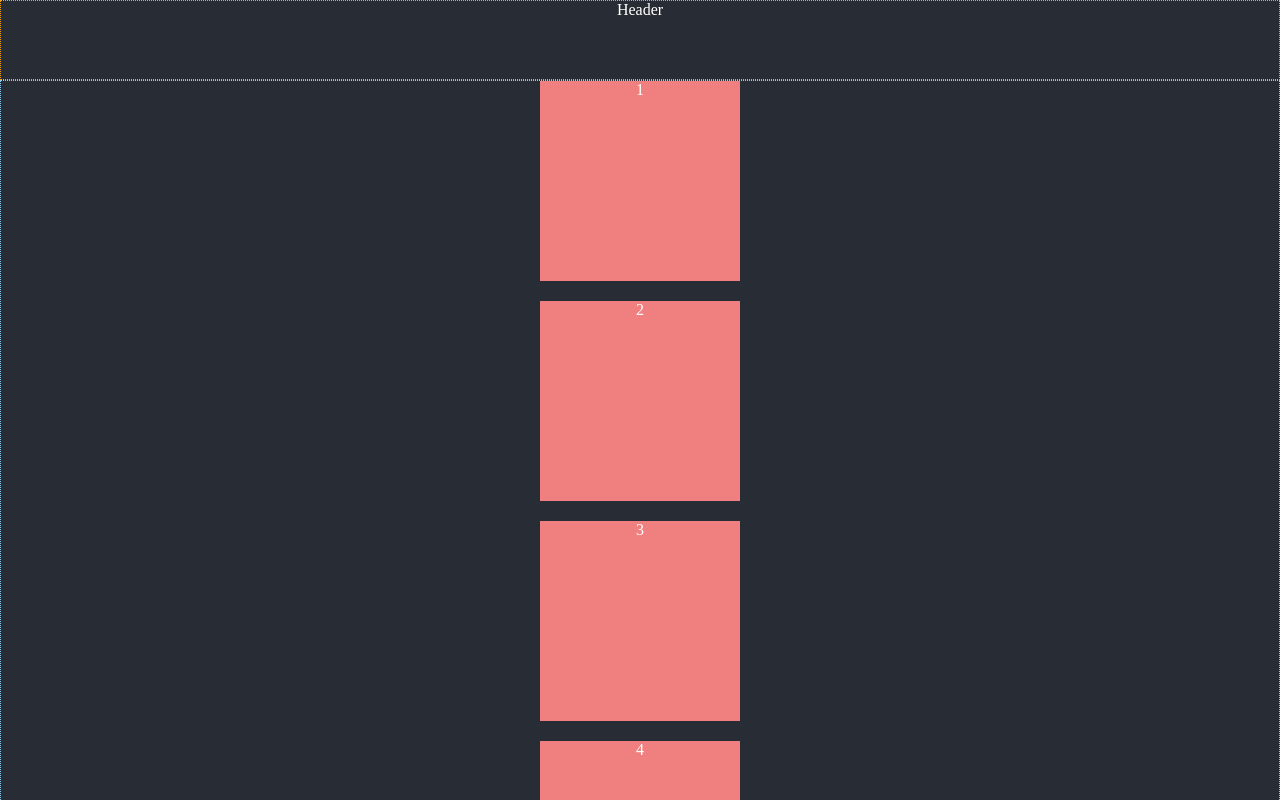
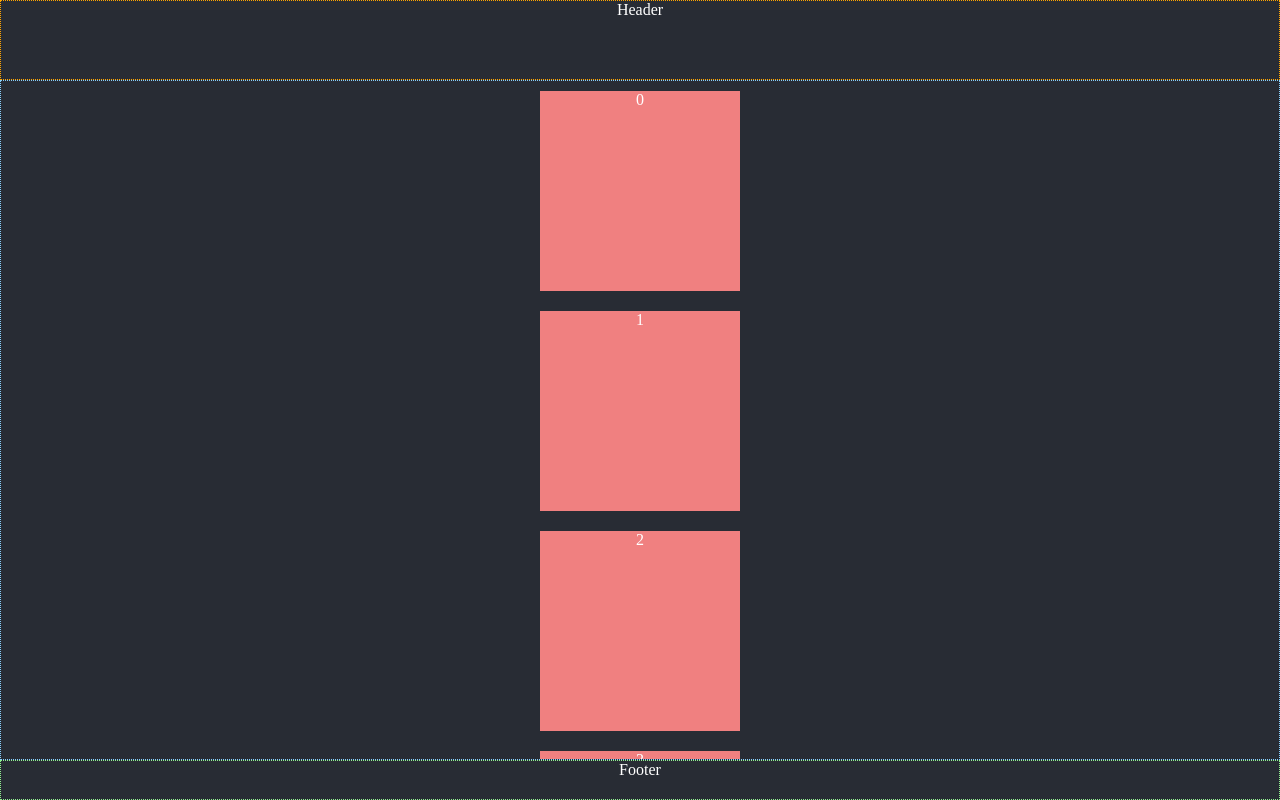
Before and after one commit to Raikho/shopping-cart, a React (Vite) app: page / in a window 1280 px wide. Shown: the top 800 px of the page. Built offline with nearby package versions, Linux system fonts and the light colour scheme.

Commit message:
add scrollbar and content to test scrolling

```diff
--- a/src/App.css
+++ b/src/App.css
@@ -10,6 +10,7 @@ body {margin: 0; box-sizing: border-box;}
   text-align: center;
 }
 
+/* ================================================================= */
 /* ============================ CUSTOM ============================= */
 /* ================================================================= */
 :root {
@@ -22,7 +23,7 @@ body {margin: 0; box-sizing: border-box;}
 
   /* border: 1px dotted yellow; */
   display: grid;
-  grid-template-rows: 10% 1fr 5%;
+  grid-template-rows: 10% 85% 5%;
 }
 
 .header {
@@ -31,11 +32,12 @@ body {margin: 0; box-sizing: border-box;}
 
 .content {
   border: 1px dotted lightskyblue;
+  padding: 10px;
+  overflow-y: auto;
 
-  display: flex;
-  flex-direction: column;
-  justify-content: center;
-  align-items: center;
+  display: grid;
+  grid-template-columns: 1fr;
+  justify-items: center;
   gap: 20px;
 }
 .card {
@@ -47,6 +49,18 @@ body {margin: 0; box-sizing: border-box;}
 .footer {
   border: 1px dotted lightgreen;
 }
+/* =========================== OBJECTS ============================= */
+/* ================================================================= */
+::-webkit-scrollbar {width: 15px;}
+::-webkit-scrollbar-track {background-color: transparent;}
+::-webkit-scrollbar-thumb {
+  background-color: #d6dee1;
+  border-radius: 20px;
+  border: 6px solid transparent;
+  background-clip: content-box;
+}
+::-webkit-scrollbar-thumb:hover {background-color: #a8bbbf;}
+
 
 
 /* ============================ HEADER ============================= */
--- a/src/App.jsx
+++ b/src/App.jsx
@@ -3,7 +3,10 @@ import './App.css'
 
 function App() {
 
-  const arr = [1,2,3,4,5,6,7,8,9,10];
+  const arr = [];
+  for (let i = 0; i < 14; i++) {
+    arr.push(i);
+  }
 
   return (
     <div className="App">
```
